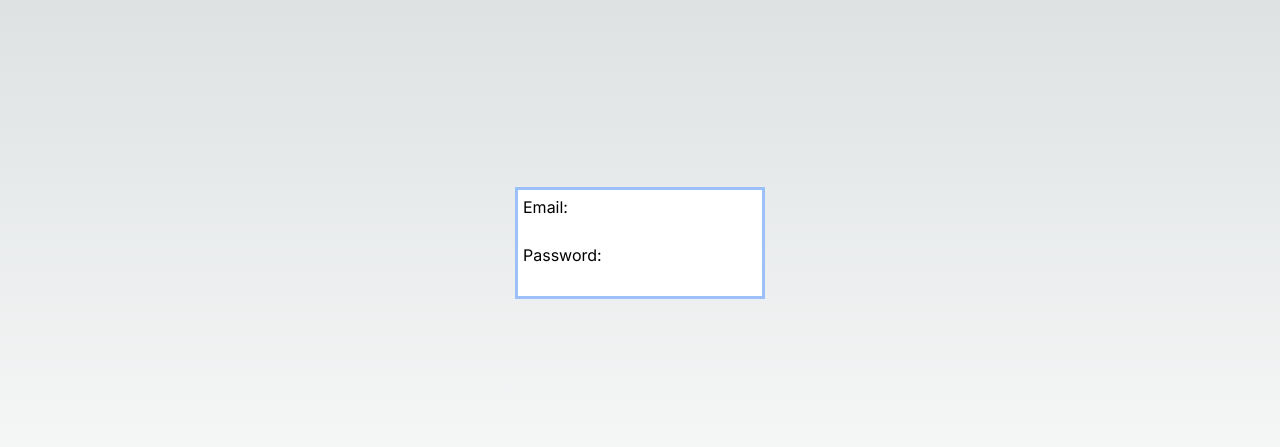
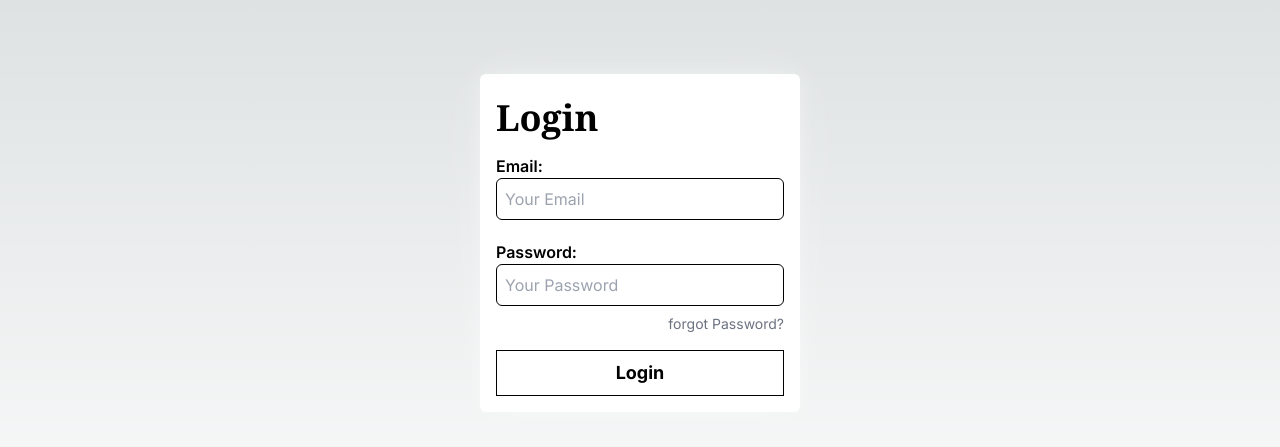
Before and after one commit to Deltalay/buysell_thing, a Next.js app: page /login in a window 1280 px wide. Shown: the part 157-604 px from the top of the page. Built offline with nearby package versions, Linux system fonts and the light colour scheme.

Commit message:
Login Page improve yay

```diff
--- a/app/components/loginForm.tsx
+++ b/app/components/loginForm.tsx
@@ -4,14 +4,47 @@ export default function LoginForm({
 }: {
   action: (formData: FormData) => Promise<void>;
 }) {
-  return <form action={action} className="bg-white px-2 py-2 shadown-lg ring ring-inset text-black">
-    <div>
-      <label htmlFor="email">Email:</label>
-      <input className="block" name="email" id="email" type="text" />
-    </div>
-    <div>
-      <label htmlFor="password">Password:</label>
-      <input className="block" name="password" id="password" type="password" />
-    </div>
-  </form>;
+  return (
+    <form
+      action={action}
+      className="bg-white p-4 glow rounded-md w-11/12 sm:w-10/12 md:w-8/12 lg:w-1/2 xl:w-1/4  shadown-lg ring ring-inset text-black"
+    >
+      <div>
+        <h2 className="font-bold font-serif md:text-4xl text-2xl py-2">
+          Login
+        </h2>
+      </div>
+      <div className="mt-2">
+        <label className="font-semibold" htmlFor="email">Email:</label>
+        <input
+          className="block border rounded-md p-2 border-black w-full"
+          placeholder="Your Email"
+          name="email"
+          id="email"
+          type="text"
+        />
+      </div>
+      <div className="mt-5">
+        <label className="font-semibold" htmlFor="password">Password:</label>
+        <input
+          className="block border rounded-md p-2 border-black w-full"
+          name="password"
+          id="password"
+          placeholder="Your Password"
+          type="password"
+        />
+      </div>
+
+      <div className="flex flex-row-reverse w-full mt-2">
+        <a href="/forget" className="text-sm text-gray-500">
+          forgot Password?
+        </a>
+      </div>
+      <div className="mt-4">
+        <button className="font-bold w-full text-lg text-black bg-white border border-black p-2 hover:text-white hover:bg-black transition-all duration-150 ease-in">
+          Login
+        </button>
+      </div>
+    </form>
+  );
 }
--- a/app/globals.css
+++ b/app/globals.css
@@ -57,3 +57,8 @@ body {
 .__open_menu {
   width: 100%;
 }
+
+.glow {
+  box-shadow: 0 0px 20px rgba(255,255, 255, 0.35),
+    0 0px 65px rgba(255, 255,255, 0.2);
+}
--- a/package.json
+++ b/package.json
@@ -11,7 +11,7 @@
   "dependencies": {
     "drizzle-orm": "^0.30.6",
     "next": "14.1.3",
-    "pg": "^8.11.3",
+    "pg": "^8.11.4",
     "react": "^18.2.0",
     "react-dom": "^18.2.0"
   },
```
Also changed, not shown: app/login/page.tsx (+8 -7 lines).
